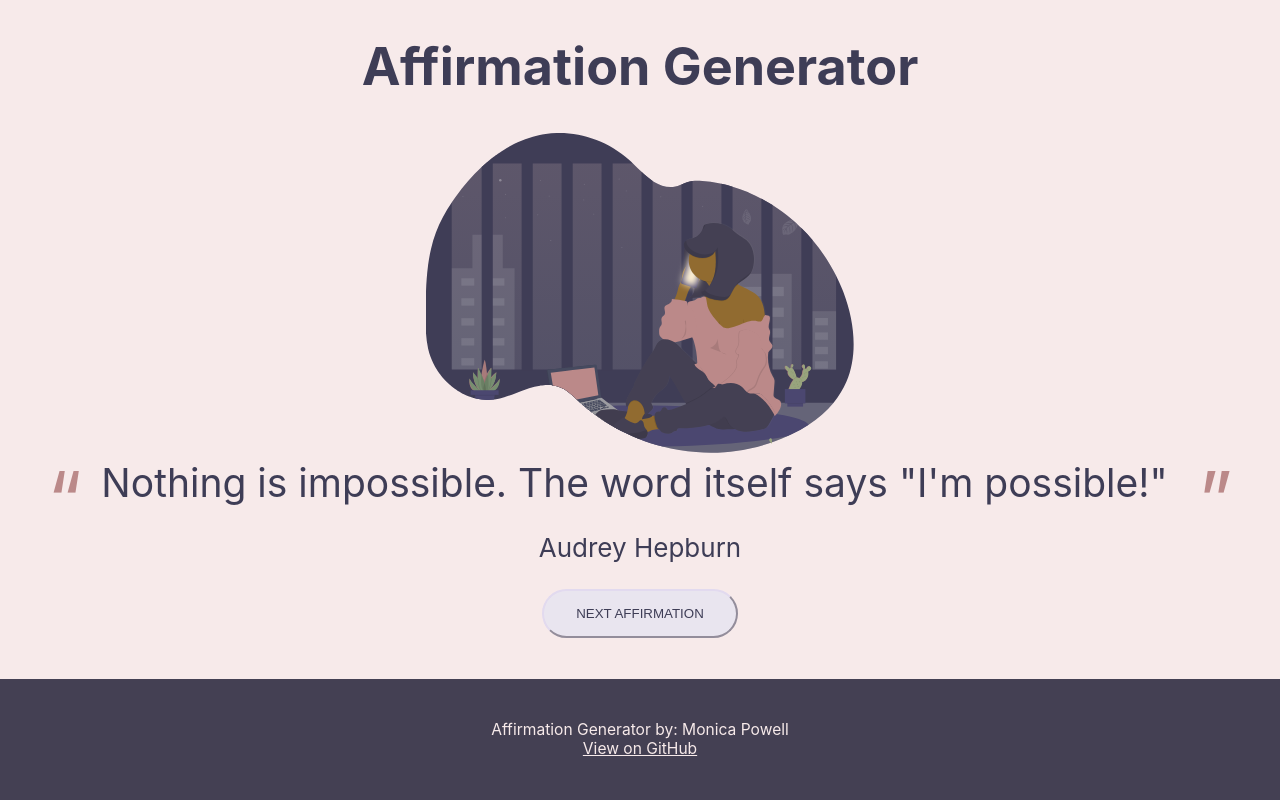
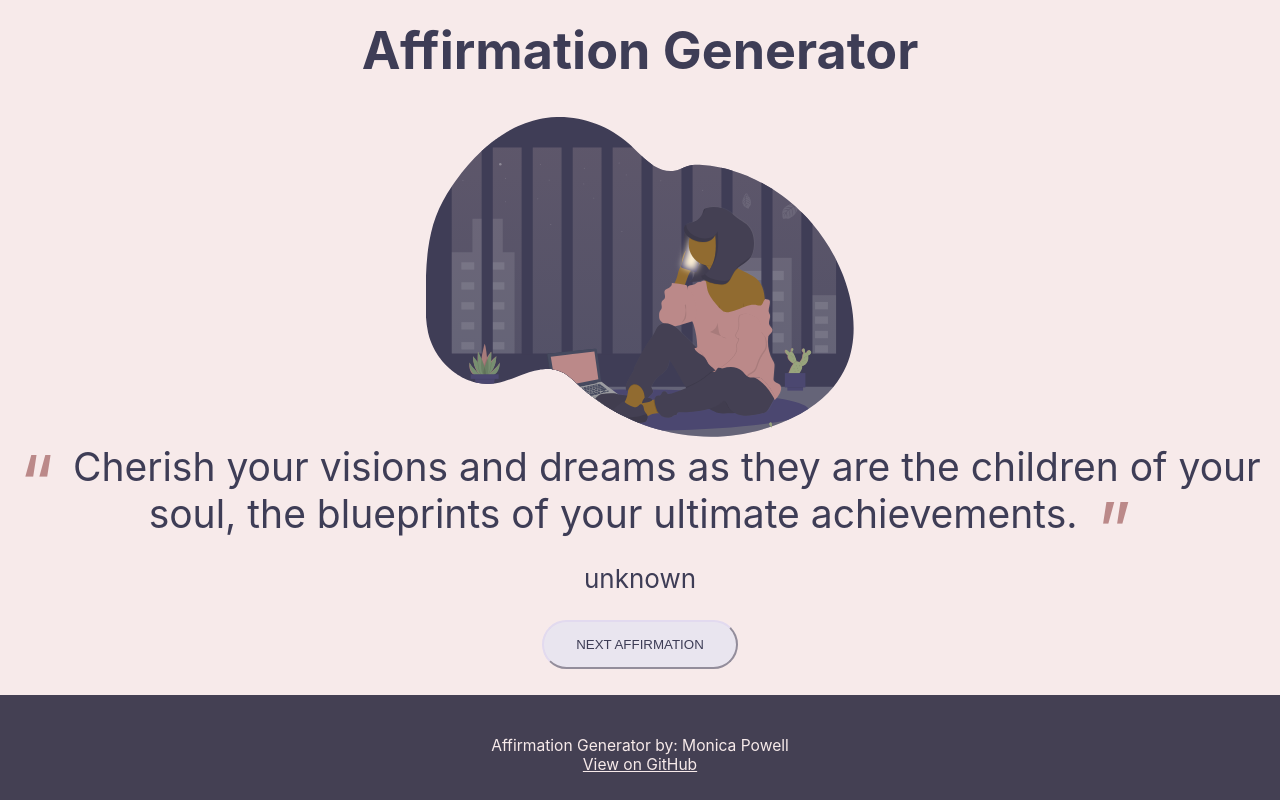
Before and after one commit to M0nica/affirmation_generator, a React (Create React App) app: page / in a window 1280 px wide. Built offline with nearby package versions, Linux system fonts and the light colour scheme.

Commit message:
add addt'l affirmations

```diff
--- a/src/affirmations.js
+++ b/src/affirmations.js
@@ -1,4 +1,16 @@
 const affirmations = [
+  {
+    affirmation:
+      "I remind myself: THE SUN WILL SHINE on me through the change that I create and the change I cannot control.",
+    source: "Illustration",
+    author: "Emily Griffin"
+  },
+  {
+    affirmation:
+      "There's power in caring so deeply about something, that you have no choice but to let go of your insecurities to bring that something into the world.",
+    source: "instagram",
+    author: "Dr. Lauren"
+  },
   {
     affirmation:
       "I will not bow down to somebody else's whim or to someone else's ignorance.",
@@ -119,8 +131,7 @@
     author: "Corey Regan"
   },
   {
-    affirmation:
-      "Wealth is constantly flowing into my life.",
+    affirmation: "Wealth is constantly flowing into my life.",
     source: "unknown",
     author: "unknown"
   },
@@ -132,7 +143,7 @@
   },
   {
     affirmation:
-      "Nothing is impossible. The word itself says \"I'm possible!\" ",
+      'Nothing is impossible. The word itself says "I\'m possible!" ',
     source: "unknown",
     author: "Audrey Hepburn"
   },
@@ -143,8 +154,7 @@
     author: "Sarah Prout"
   },
   {
-  affirmation:
-    "An endless reservoir of creativity lies within me.",
+    affirmation: "An endless reservoir of creativity lies within me.",
     source: "unknown",
     author: "unknown"
   }
```
Lines whose indentation alone changed are shown as unchanged.
